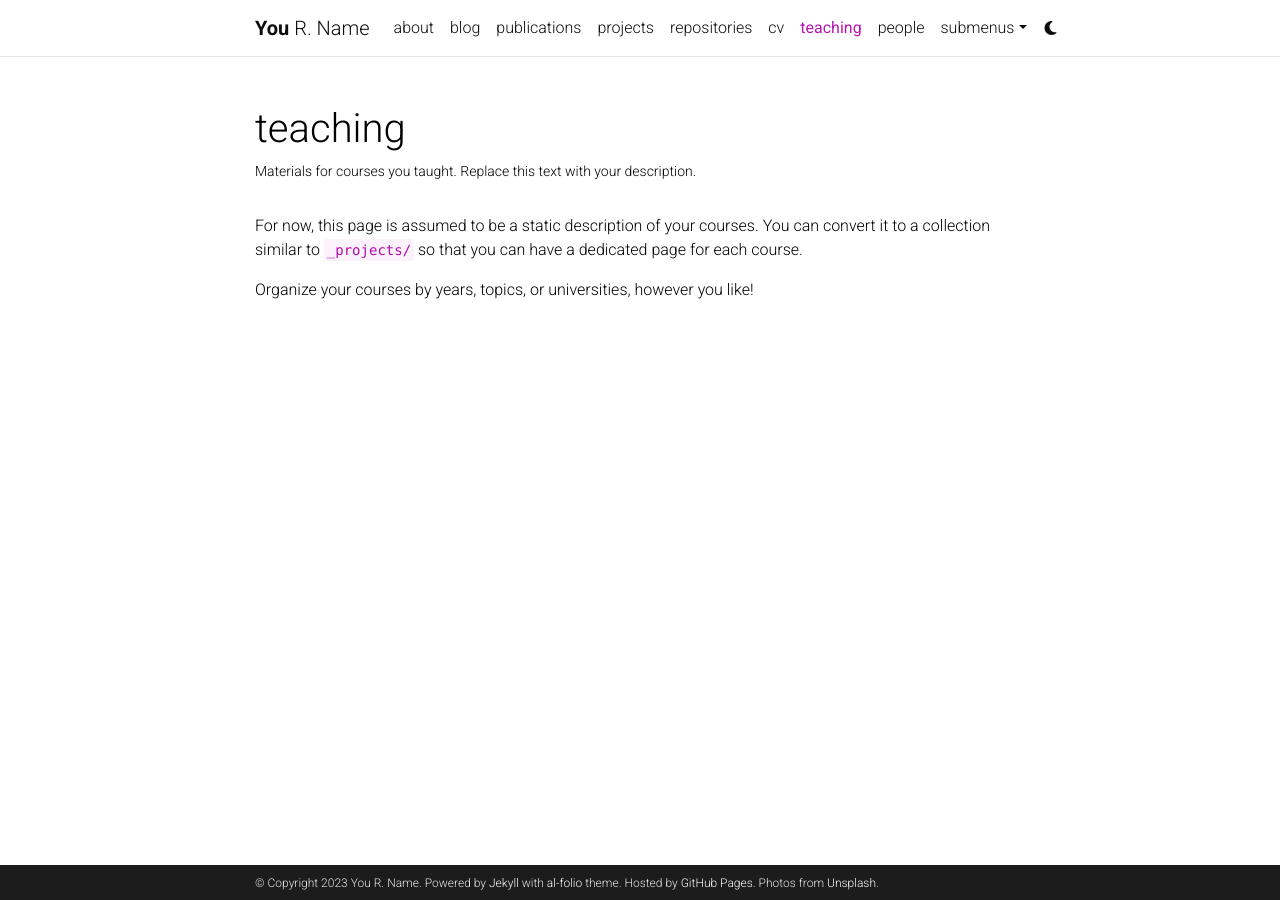
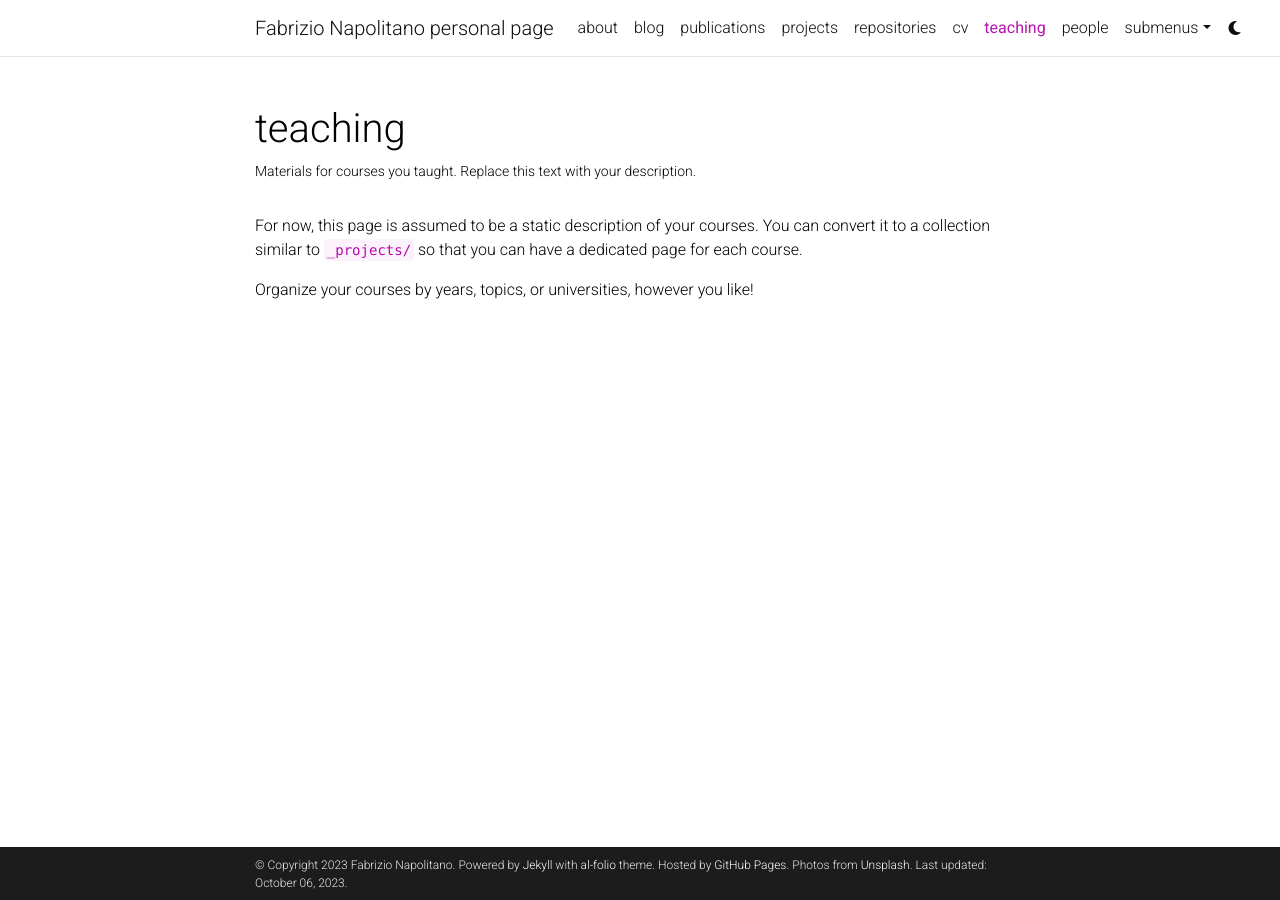
Before and after one commit to fabnap/personal, a Jekyll site: the page built from _pages/teaching.md, in a window 1280 px wide. Built offline with Jekyll 4.4.1, drawn with Linux system fonts in a browser that asks for light colours; comment, search, counter and statistics services are not loaded; a style sheet for code colours, icons or effects is not loaded.

Commit message:
Update _config.yml

```diff
--- a/_config.yml
+++ b/_config.yml
@@ -2,13 +2,13 @@
 # Site settings
 # -----------------------------------------------------------------------------
 
-title: blank # the website title (if blank, full name will be used instead)
-first_name: You
-middle_name: R.
-last_name: Name
-email: you@example.com
+title: Fabrizio Napolitano personal page # the website title (if blank, full name will be used instead)
+first_name: Fabrizio
+middle_name:
+last_name: Napolitano
+email: fabrizio.napolitano@lnf.infn.it
 description: > # the ">" symbol means to ignore newlines until "footer_text:"
-  A simple, whitespace theme for academics. Based on [*folio](https://github.com/bogoli/-folio) design.
+  This is the personal page of Fabrizio
 footer_text: >
   Powered by <a href="https://jekyllrb.com/" target="_blank">Jekyll</a> with <a href="https://github.com/alshedivat/al-folio">al-folio</a> theme.
   Hosted by <a href="https://pages.github.com/" target="_blank">GitHub Pages</a>.
@@ -18,9 +18,9 @@
 lang: en # the language of your site (for example: en, fr, cn, ru, etc.)
 icon: ⚛️  # the emoji used as the favicon (alternatively, provide image name in /assets/img/)
 
-url: https://alshedivat.github.io # the base hostname & protocol for your site
-baseurl: /al-folio # the subpath of your site, e.g. /blog/
-last_updated: false # set to true if you want to display last updated in the footer
+url: https://fabnap.github.io # the base hostname & protocol for your site
+baseurl: /personal/ # the subpath of your site, e.g. /blog/
+last_updated: true # set to true if you want to display last updated in the footer
 impressum_path:  # set to path to include impressum link in the footer, use the same path as permalink in a page, helps to conform with EU GDPR
 
 # -----------------------------------------------------------------------------
```
